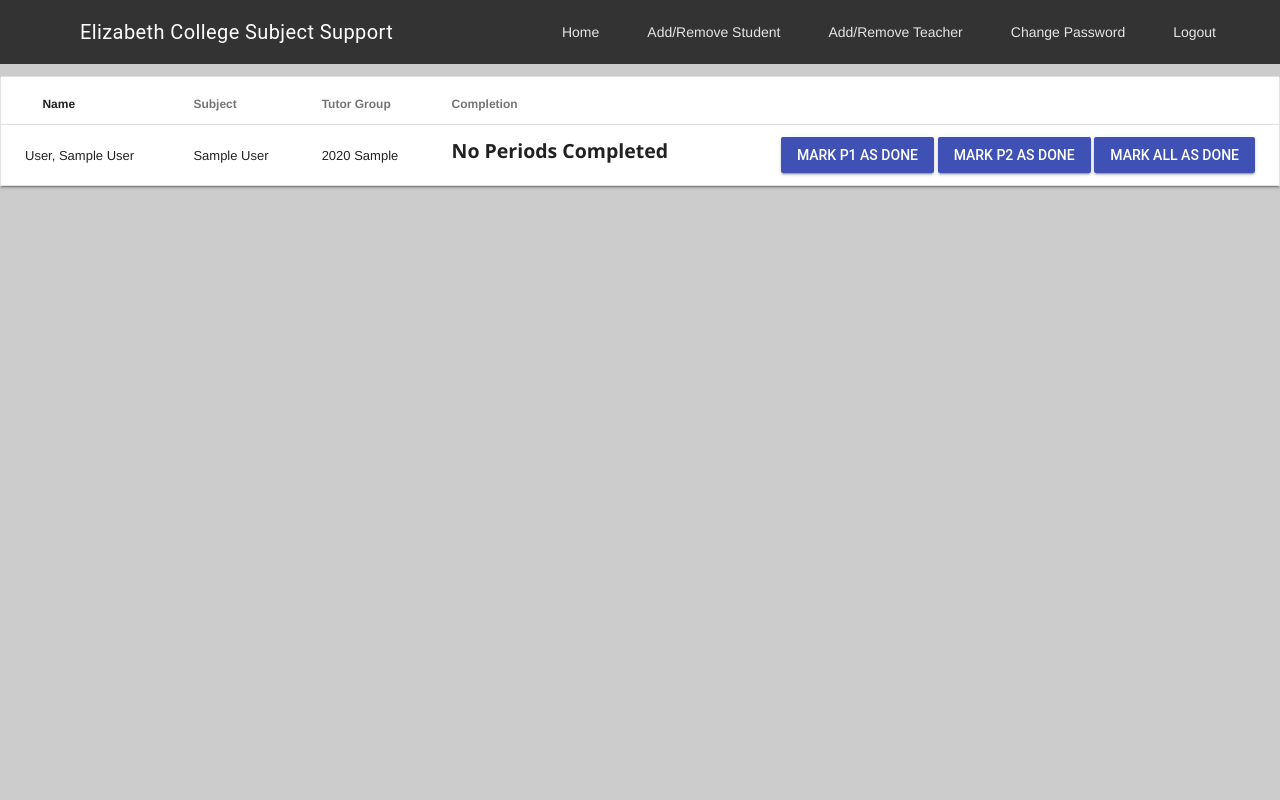
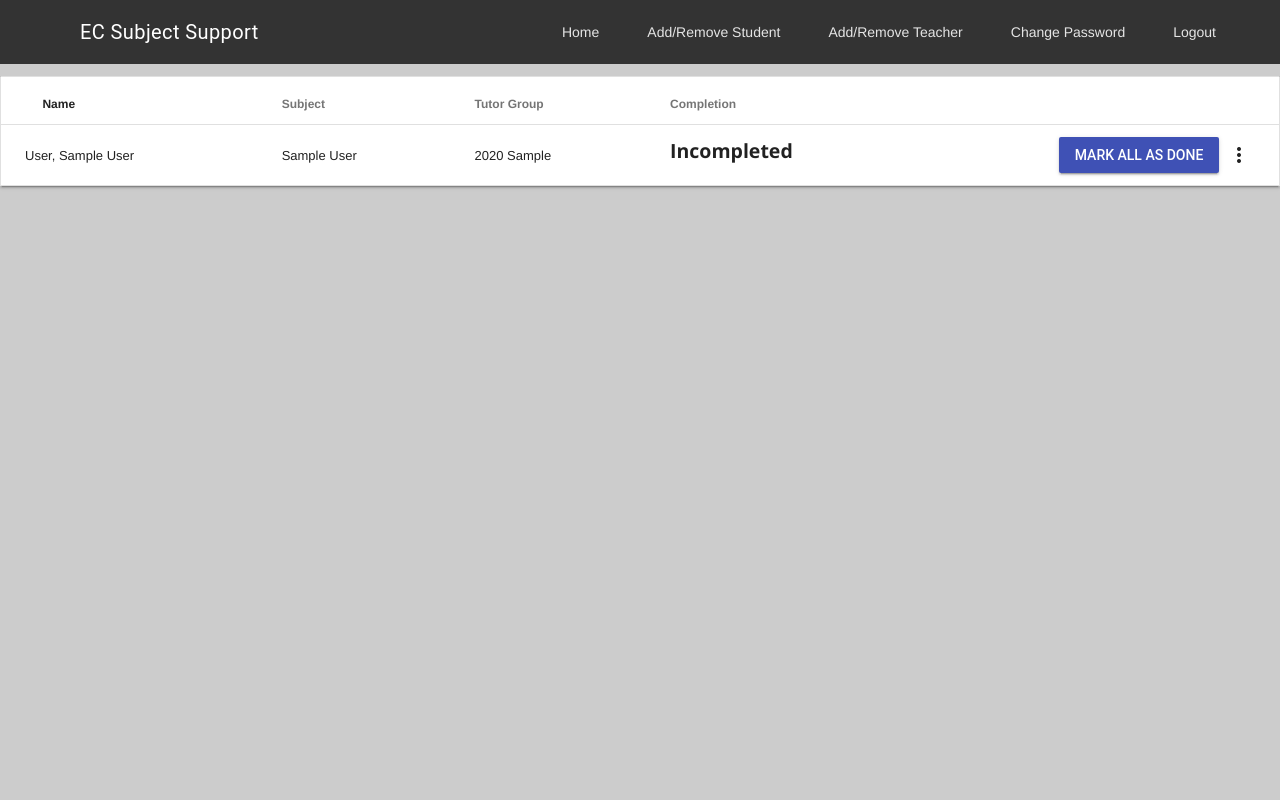
Before and after one commit to NoobleMcScrunchkin/Subject-Support, a PHP site: page / in a window 1280 px wide. Run offline with PHP 8.4, Linux system fonts and the light colour scheme; a user stored in the database is signed in; data comes from the database, SQL or seed files in the repository; tables that the repository leaves empty hold one stand-in row (values such as "Sample post").

Commit message:
Mobile Improvements

```diff
--- a/index.php
+++ b/index.php
@@ -18,10 +18,10 @@ $week_start = date('Y-m-d', strtotime('-'.$day.' days'));
         <script src="./js/index.js"></script>
     </head>
     <body>
-         <div class="layout mdl-layout mdl-js-layout">
+         <div class="layout mdl-layout mdl-js-layout mdl-layout--fixed-header">
              <header class="mdl-layout__header mdl-layout__header--transparent">
                  <div class="mdl-layout__header-row">
-                     <span class="mdl-layout-title">Elizabeth College Subject Support</span>
+                     <span class="mdl-layout-title">EC Subject Support</span>
                      <div class="mdl-layout-spacer"></div>
                      <nav class="mdl-navigation">
                          <a class="mdl-navigation__link" href="./">Home</a>
@@ -55,16 +55,16 @@ $week_start = date('Y-m-d', strtotime('-'.$day.' days'));
                             $completed = fetch_completed($user["id"], $week_start);
                             $completedStr = "";
                             if($completed[1] && !$completed[2]) {
-                                $completedStr = "P1 Completed";
+                                $completedStr = "P1 Done";
                             }
                             elseif(!$completed[1] && $completed[2]) {
-                                $completedStr = "P2 Completed";
+                                $completedStr = "P2 Done";
                             }
                             elseif(!$completed[1] && !$completed[2]) {
-                                $completedStr = "No Periods Completed";
+                                $completedStr = "Incompleted";
                             }
                             else {
-                                $completedStr = "All Periods Completed";
+                                $completedStr = "Completed";
                             }
                             ?>
                             <tr>
@@ -73,15 +73,22 @@ $week_start = date('Y-m-d', strtotime('-'.$day.' days'));
                             <td class="mdl-data-table__cell--non-numeric"><?=$user["year"] . " " . $user["house"];?></td>
                             <td class="mdl-data-table__cell--non=numeric">
                                  <span class="roboto" style="float: left;"><?=$completedStr?></span>
-                                 <button class="mdl-button mdl-js-button mdl-button--raised mdl-button--colored" onclick='complete_period(<?=$user["id"]?>, 1, <?=$completed[1] ? "true" : "false"?>);'>
-                                     Mark P1 as <?=$completed[1] ? "To Do" : "Done";?>
-                                 </button>
-                                 <button class="mdl-button mdl-js-button mdl-button--raised mdl-button--colored" onclick='complete_period(<?=$user["id"]?>, 2, <?=$completed[2] ? "true" : "false"?>);'>
-                                     Mark P2 as <?=$completed[2] ? "To Do" : "Done";?>
-                                 </button>
                                  <button class="mdl-button mdl-js-button mdl-button--raised mdl-button--colored" onclick='complete_period(<?=$user["id"]?>, 1, <?=$completed[1] ? "true" : "false"?>, true);complete_period(<?=$user["id"]?>, 2, <?=$completed[2] ? "true" : "false"?>);'>
                                      Mark all as <?=$completed[1] && $completed[2] ? "To Do" : "Done";?>
                                  </button>
+                                 <button id="demo-menu-lower-right"
+                                        class="mdl-button mdl-js-button mdl-button--icon">
+                                  <i class="material-icons">more_vert</i>
+                                </button>
+
+                                <ul class="mdl-menu mdl-menu--bottom-right mdl-js-menu mdl-js-ripple-effect" data-mdl-for="demo-menu-lower-right">
+                                  <li class="mdl-menu__item" onclick='complete_period(<?=$user["id"]?>, 1, <?=$completed[1] ? "true" : "false"?>);'>
+                                      Mark P1 as <?=$completed[1] ? "To Do" : "Done";?>
+                                  </li>
+                                  <li class="mdl-menu__item" onclick='complete_period(<?=$user["id"]?>, 2, <?=$completed[2] ? "true" : "false"?>);'>
+                                      Mark P2 as <?=$completed[2] ? "To Do" : "Done";?>
+                                  </li>
+                                </ul>
                              </td>
                             <?php
                         }
```
Also changed, not shown: students.php (+4 -4 lines), teachers.php (+4 -4 lines).
